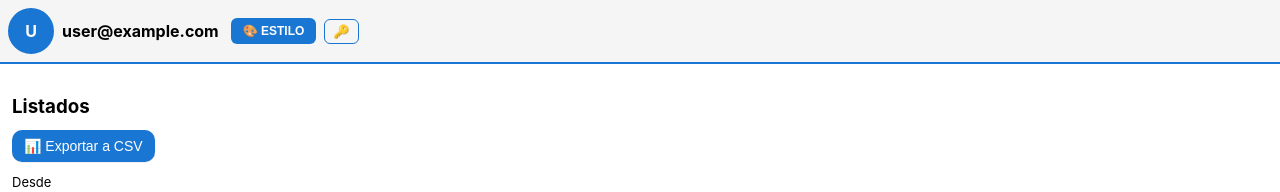
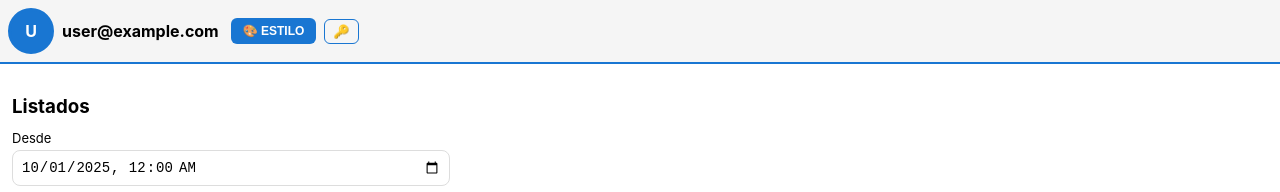
Before and after one commit to tatoina/sociedad-tpv, a React (Create React App) app: page /listados in a window 1280 px wide. Shown: the top 192 px of the page. Built offline with nearby package versions, Linux system fonts and the light colour scheme; no server answers; the database is empty; sample sign-in values are in the browser's storage.

Commit message:
Fix hover en tabla de listados y eliminar botón duplicado de exportar CSV

```diff
--- a/src/index.css
+++ b/src/index.css
@@ -112,8 +112,7 @@ input:focus, select:focus, textarea:focus {
   transition: background-color 0.2s ease;
 }
 .table-responsive tbody tr:hover {
-  background: var(--secondary-bg);
-  color: var(--primary-color);
+  background: var(--hover-bg);
 }
 
 /* Cards */
--- a/src/pages/Listados.jsx
+++ b/src/pages/Listados.jsx
@@ -242,16 +242,6 @@ export default function Listados({ user, profile }) {
   return (
     <div style={{ padding: 12 }}>
       <h3 style={{ marginBottom: 12 }}>Listados</h3>
-
-      <button
-        className="btn-primary"
-        onClick={() => setShowExportModal(true)}
-        disabled={groupedData.length === 0}
-        style={{ marginBottom: 12, fontSize: 14, padding: '8px 12px' }}
-      >
-        📊 Exportar a CSV
-      </button>
-
       <form onSubmit={load} style={{ display: "flex", flexDirection: "column", gap: 8, maxWidth: 420 }}>
         <div style={{ display: "flex", flexDirection: "column", gap: 4 }}>
           <label style={{ fontSize: 13 }}>Desde</label>
```
Also changed, not shown: 13 other files (tests, documents, lock files or other folders).
